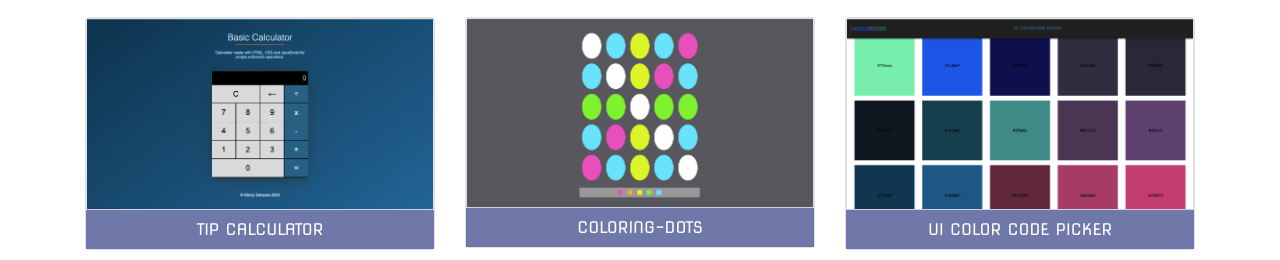
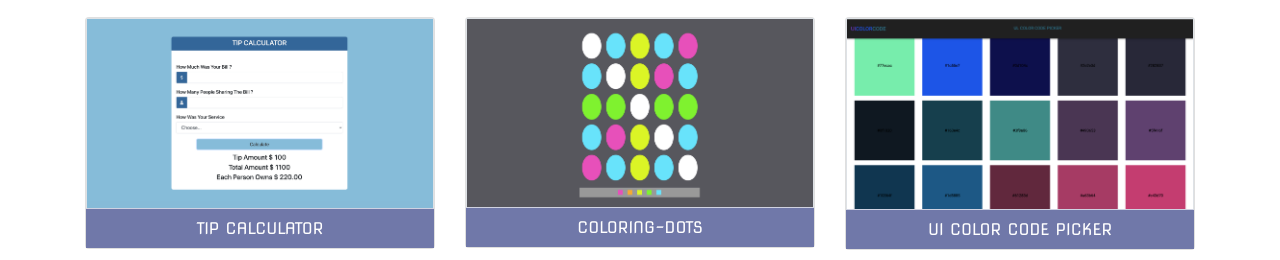
Before and after one commit to manojsatwase/manojsatwase.github.io, a plain HTML site: page index.html in a window 1280 px wide. Shown: the part 5997-6257 px from the top of the page. Drawn offline with nearby package versions, Linux system fonts and the light colour scheme.

Commit message:
bacground tip calculator img

```diff
--- a/index.html
+++ b/index.html
@@ -413,7 +413,7 @@
 
 								<div class="projects-front">
 									<a href="https://manojsatwase.github.io/project-tip-calculator/">
-										<img src="images/calculator.png" class="img-thumbnail img-fluid" alt="tip-calculator">
+										<img src="images/tip-calculator.png" class="img-thumbnail img-fluid" alt="tip-calculator">
 
 										<h1 class="projects-front-footer-title">Tip Calculator</h1>
 
```
